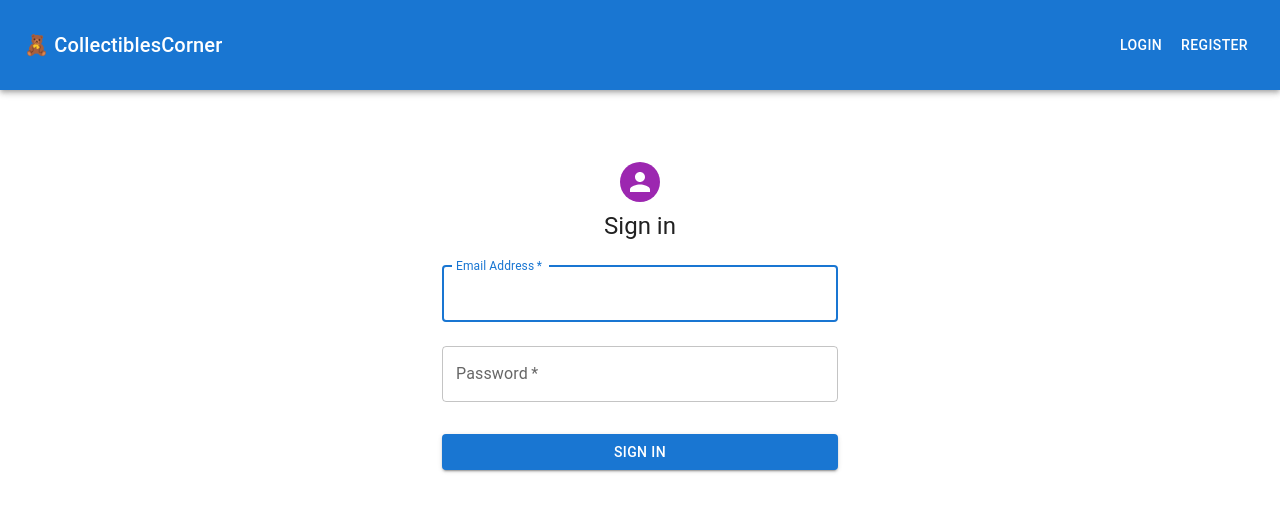
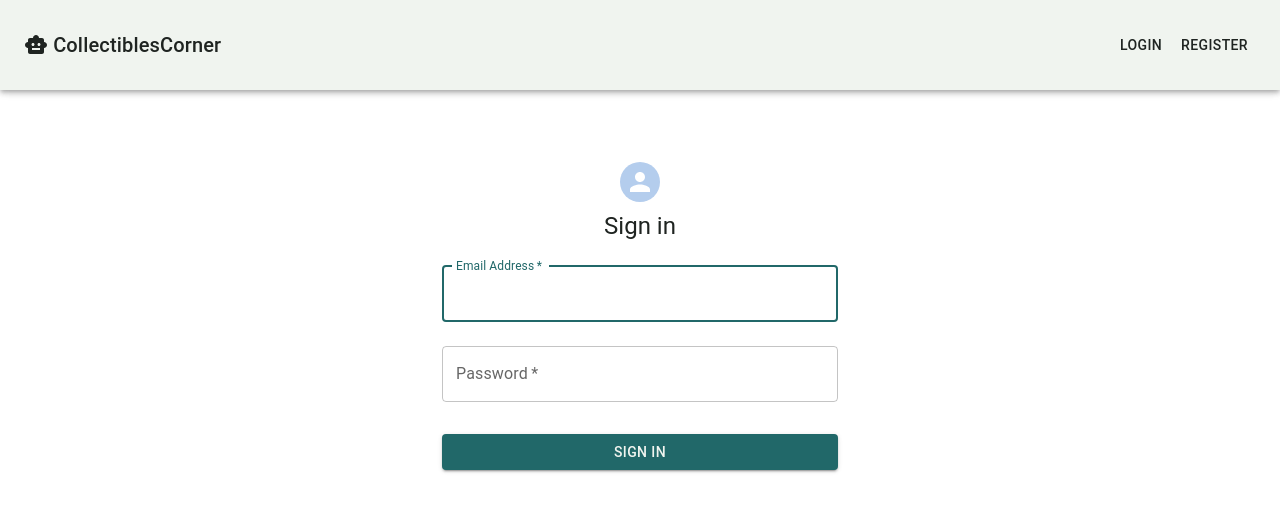
Before and after one commit to Parmoi/capstone-project-3900f11adusm, a React (Create React App) app in the folder frontend/: page /login in a window 1280 px wide. Shown: the top 512 px of the page. Built offline with nearby package versions, Linux system fonts and the light colour scheme; the HTML template or start-up script is replaced by a standard one.

Commit message:
Changed colour palettes

```diff
--- a/frontend/src/App.jsx
+++ b/frontend/src/App.jsx
@@ -11,6 +11,8 @@ import AccountBoxIcon from '@mui/icons-material/AccountBox';
 import { styled, alpha } from '@mui/material/styles';
 import SearchIcon from '@mui/icons-material/Search';
 import InputBase from '@mui/material/InputBase';
+import SmartToyIcon from '@mui/icons-material/SmartToy';
+import { ThemeProvider, createTheme } from "@mui/material/styles";
 
 import SignIn from './components/SignIn';
 import Register from './components/Register';
@@ -26,15 +28,32 @@ import {
   // Outlet,
 } from 'react-router-dom';
 
+const theme = createTheme({
+  palette: {
+    primary: {
+      main: "#216869",
+      text: "#1F2421",
+      light: "#BFCC94"
+    },
+    secondary: {
+      main: "#F0F4EF",
+    },
+    support: {
+      main: "#B4CDED",
+    }
+  }
+});
+
 const linkStyle = {
   textDecoration: 'none',
-  color: 'white',
+  color: '#1F2421'
 }
+
 
 const Search = styled('div')(({ theme }) => ({
   position: 'relative',
   borderRadius: theme.shape.borderRadius,
-  backgroundColor: alpha(theme.palette.common.white, 0.15),
+  backgroundColor: 'secondary.main',
   '&:hover': {
     backgroundColor: alpha(theme.palette.common.white, 0.25),
   },
@@ -73,11 +92,11 @@ const StyledInputBase = styled(InputBase)(({ theme }) => ({
 const SignedOutNav = () => {
   return (
     <Box sx={{ flexGrow: 1 }}>
-      <AppBar position="static" sx={{ height: "10ch", display: 'flex', justifyContent: 'center' }}>
+      <AppBar position="fixed" sx={{ height: "10ch", display: 'flex', justifyContent: 'center', backgroundColor: 'secondary.main' }}>
         <Toolbar sx={{ justifyContent: 'space-between' }}>
           <Link to="/" style={linkStyle}>
-            <Typography variant="h6" component="div">
-              🧸 CollectiblesCorner
+            <Typography variant="h6" component="div" sx={{ display: 'flex', alignItems: 'center', justifyContent: 'space-evenly' }}>
+              <SmartToyIcon />&nbsp;CollectiblesCorner
             </Typography>
           </Link>
           <Box>
@@ -86,18 +105,18 @@ const SignedOutNav = () => {
           </Box>
         </Toolbar>
       </AppBar>
-    </Box>
+    </Box >
   );
 };
 
 const SignedInNav = () => {
   return (
     <Box sx={{ flexGrow: 1 }}>
-      <AppBar position="static" sx={{ height: "10ch", display: 'flex', justifyContent: 'center' }}>
+      <AppBar position="fixed" sx={{ height: "10ch", display: 'flex', justifyContent: 'center', backgroundColor: 'white' }}>
         <Toolbar sx={{ justifyContent: 'space-between' }}>
           <Link to="/dashboard" style={linkStyle}>
-            <Typography variant="h6" component="div">
-              🧸 CollectiblesCorner
+            <Typography variant="h6" component="div" sx={{ display: 'flex', alignItems: 'center', justifyContent: 'space-evenly' }}>
+              <SmartToyIcon />&nbsp;CollectiblesCorner
             </Typography>
           </Link>
           <Search>
@@ -120,7 +139,8 @@ const SignedInNav = () => {
 
 function App() {
   return (
-    <Box>
+    <ThemeProvider theme={theme}>
+      <Box sx={{ display: 'flex', flexDirection: 'column', rowGap: '10ch', alignItems: 'center', justifyContent: 'center' }}>
         <BrowserRouter>
           {/* <SignedInNav /> */}
           <SignedOutNav />
@@ -135,6 +155,7 @@ function App() {
           </Routes>
         </BrowserRouter>
       </Box>
+    </ThemeProvider>
   );
 }
 
--- a/frontend/src/components/Register.jsx
+++ b/frontend/src/components/Register.jsx
@@ -6,7 +6,7 @@ import TextField from '@mui/material/TextField';
 import Box from '@mui/material/Box';
 import Typography from '@mui/material/Typography';
 import Container from '@mui/material/Container';
-import { createTheme, ThemeProvider } from '@mui/material/styles';
+import { createTheme, useTheme, ThemeProvider } from '@mui/material/styles';
 import { useNavigate } from 'react-router-dom';
 import validator from 'validator';
 
@@ -49,7 +49,7 @@ function Register() {
   }
 
   return (
-    <ThemeProvider theme={theme}>
+    <ThemeProvider theme={useTheme()}>
       <Container component="main" maxWidth="xs">
         <CssBaseline />
         <Box
@@ -60,10 +60,10 @@ function Register() {
             alignItems: 'center',
           }}
         >
-          <Avatar sx={{ m: 1, bgcolor: 'secondary.main' }}>
+          <Avatar sx={{ m: 1, bgcolor: 'support.main' }}>
             {/* <LockOutlinedIcon /> */}
           </Avatar>
-          <Typography component="h1" variant="h5">
+          <Typography component="h1" variant="h5" color='primary.text'>
             Sign up
           </Typography>
           <Box component="form" onSubmit={register} noValidate sx={{ mt: 1 }}>
@@ -108,6 +108,7 @@ function Register() {
               fullWidth
               variant="contained"
               sx={{ mt: 3, mb: 2 }}
+              disabled={pwdError || nameError || emailError}
             >
               Register
             </Button>
--- a/frontend/src/components/SignIn.jsx
+++ b/frontend/src/components/SignIn.jsx
@@ -6,10 +6,8 @@ import TextField from '@mui/material/TextField';
 import Box from '@mui/material/Box';
 import Typography from '@mui/material/Typography';
 import Container from '@mui/material/Container';
-import { createTheme, ThemeProvider } from '@mui/material/styles';
+import { createTheme, useTheme, ThemeProvider } from '@mui/material/styles';
 import { useNavigate } from 'react-router-dom';
-
-const theme = createTheme();
 
 function SignIn() {
 
@@ -22,7 +20,7 @@ function SignIn() {
   }
 
   return (
-    <ThemeProvider theme={theme}>
+    <ThemeProvider theme={useTheme()}>
       <Container component="main" maxWidth="xs">
         <CssBaseline />
         <Box
@@ -33,9 +31,9 @@ function SignIn() {
             alignItems: 'center',
           }}
         >
-          <Avatar sx={{ m: 1, bgcolor: 'secondary.main' }}>
+          <Avatar sx={{ m: 1, bgcolor: 'support.main' }}>
           </Avatar>
-          <Typography component="h1" variant="h5">
+          <Typography component="h1" variant="h5" color='primary.text'>
             Sign in
           </Typography>
           <Box component="form" onSubmit={login} noValidate sx={{ mt: 1 }}>
@@ -66,7 +64,7 @@ function SignIn() {
               type="submit"
               fullWidth
               variant="contained"
-              sx={{ mt: 3, mb: 2 }}
+              sx={{ mt: 3, mb: 2, backgroundColor: 'primary', color: 'secondary.main' }}
               name="sign in"
             >
               Sign In
```
Lines whose indentation alone changed are shown as unchanged.
